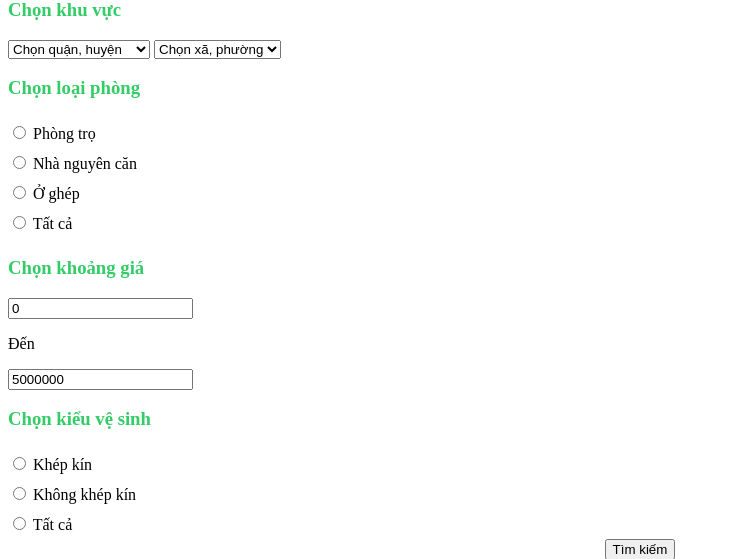
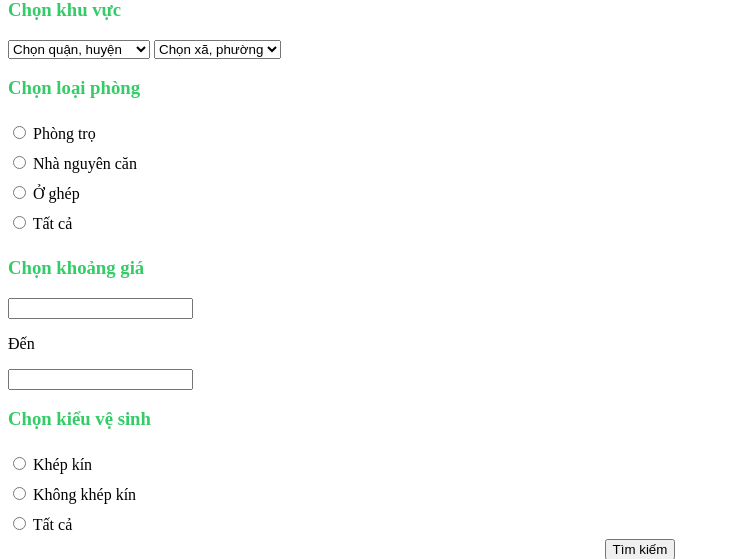
Before and after one commit to thangnmuet2017/TroTotHN, a PHP site: page /filterRight.php in a window 1280 px wide. Shown: the part 71-630 px from the top of the page, without its empty margins (0-730 px from the left). Run offline with PHP 8.4, Linux system fonts and the light colour scheme.

Commit message:
Thay đổi giá trị mặc định của phần tìm kiếm theo giá

```diff
--- a/module/filterRight.php
+++ b/module/filterRight.php
@@ -16,8 +16,8 @@
 		}
 		if (document.getElementById("district_select").value == ""
 			&& document.getElementById("xaPhuongSelect").value == ""
-			&& document.getElementById("price_from").value == "0"
-			&& document.getElementById("price_to").value == "5000000"
+			&& document.getElementById("price_from").value == ""
+			&& document.getElementById("price_to").value == ""
 			&& KieuPhongChecked == false
 			&& KieuVeSinhChecked == false) {
 			return false;
@@ -87,9 +87,9 @@
 				<div class="col-xs-12">
 					<h3 style="color: #33cc66">Chọn khoảng giá</h3>
 					<div class="row col-lg-12" style="margin: 0px; padding: 0px;">
-						<input class="col-lg-4 col-md-4 col-sm-4 col-xs-4 price_filter" type="number" min="0" value="0" id="price_from" name="price_from">
+						<input class="col-lg-4 col-md-4 col-sm-4 col-xs-4 price_filter" type="number" min="0" value="" id="price_from" name="price_from">
 						<p class="col-lg-4 col-md-4 col-sm-4 col-xs-4 text-center">Đến</p>
-						<input class="col-lg-4 col-md-4 col-sm-4 col-xs-4 price_filter" type="number" min="0" value="5000000" id="price_to" name="price_to">
+						<input class="col-lg-4 col-md-4 col-sm-4 col-xs-4 price_filter" type="number" min="0" value="" id="price_to" name="price_to">
 					</div>
 				</div>
 				<div class="col-xs-12">
```
